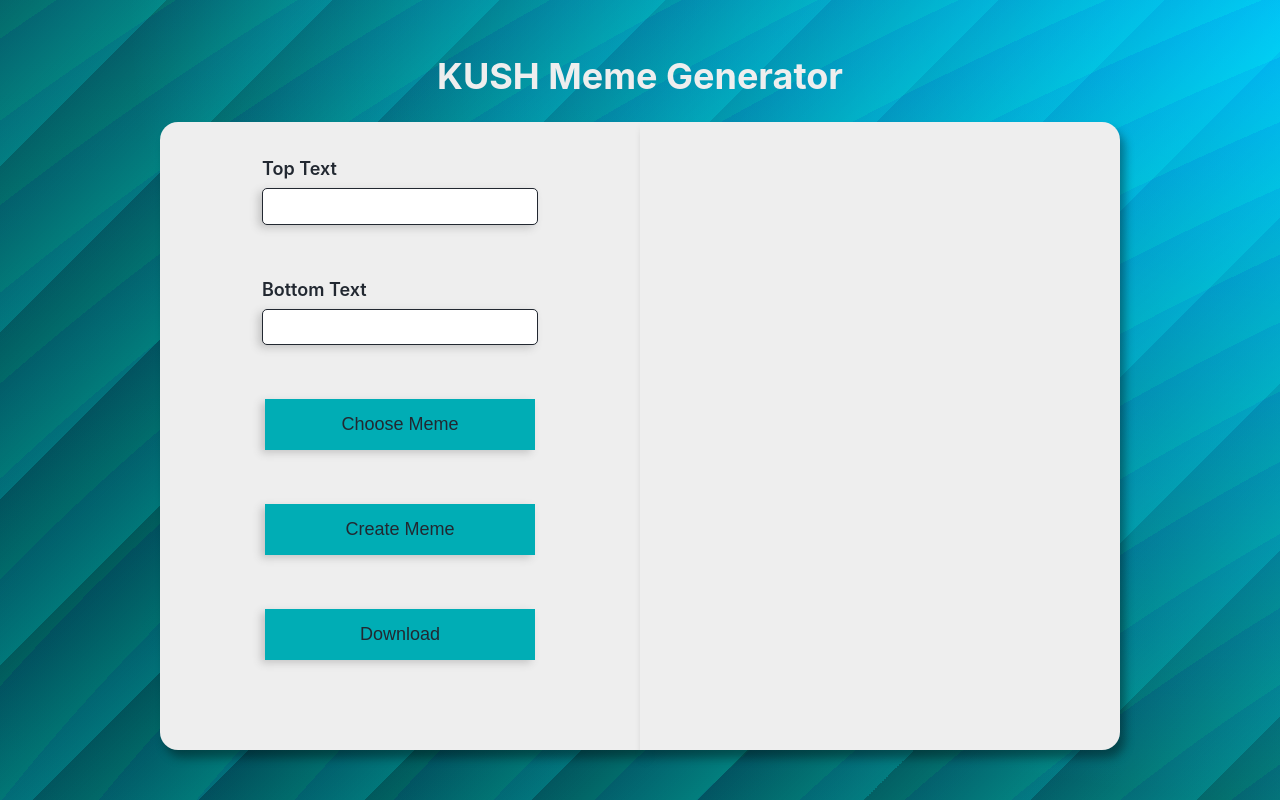
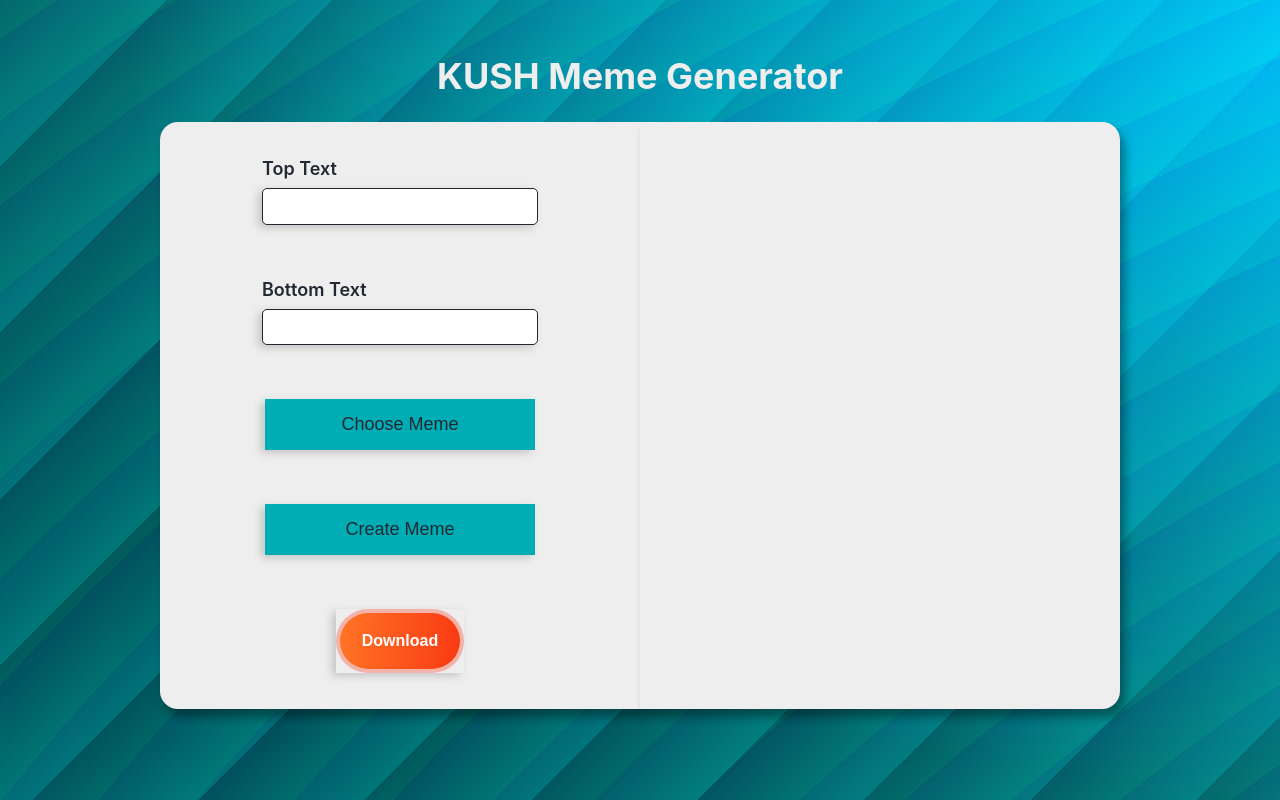
Before and after one commit to Kush614/Meme-Generator-, a React (Create React App) app: page / in a window 1280 px wide. Built offline with nearby package versions, Linux system fonts and the light colour scheme; no server answers.

Commit message:
Update index.css

```diff
--- a/src/index.css
+++ b/src/index.css
@@ -19,7 +19,71 @@ background-position: 0px 0px,0px 0px,0px 0px,0px 0px,0px 0px;
 background-image: repeating-linear-gradient(315deg, #00FFFF2E 92%, #073AFF00 100%),repeating-radial-gradient(75% 75% at 238% 218%, #00FFFF12 30%, #073AFF14 39%),radial-gradient(99% 99% at 109% 2%, #00C9FFFF 0%, #073AFF00 100%),radial-gradient(99% 99% at 21% 78%, #004A4A 0%, #073AFF00 100%),radial-gradient(160% 154% at 711px -303px, #056865 100%, #073AFFFF 100%);
 
 }
-
+.button-77 {
+  align-items: center;
+  appearance: none;
+  background-clip: padding-box;
+  background-color: initial;
+  background-image: none;
+  border-style: none;
+  box-sizing: border-box;
+  color: #fff;
+  cursor: pointer;
+  display: inline-block;
+  flex-direction: row;
+  flex-shrink: 0;
+  font-family: Eina01,sans-serif;
+  font-size: 16px;
+  font-weight: 800;
+  justify-content: center;
+  line-height: 24px;
+  margin: 0;
+  min-height: 64px;
+  outline: none;
+  overflow: visible;
+  padding: 19px 26px;
+  pointer-events: auto;
+  position: relative;
+  text-align: center;
+  text-decoration: none;
+  text-transform: none;
+  user-select: none;
+  -webkit-user-select: none;
+  touch-action: manipulation;
+  vertical-align: middle;
+  width: auto;
+  word-break: keep-all;
+  z-index: 0;
+}
+.button-77::before {
+  background-color: rgba(249, 58, 19, .32);
+  content: "";
+  display: block;
+  height: 100%;
+  left: 0;
+  overflow: hidden;
+  position: absolute;
+  top: 0;
+  width: 100%;
+  z-index: -2;
+}
+.button-77::after {
+  background-color: initial;
+  background-image: linear-gradient(92.83deg, #ff7426 0, #f93a13 100%);
+  bottom: 4px;
+  content: "";
+  display: block;
+  left: 4px;
+  overflow: hidden;
+  position: absolute;
+  right: 4px;
+  top: 4px;
+  transition: all 100ms ease-out;
+  z-index: -1;
+}
+.button-77::before, .button-77::after {
+  border-radius: 80px;
+}
 code {
   font-family: source-code-pro, Menlo, Monaco, Consolas, 'Courier New',
     monospace;
```
